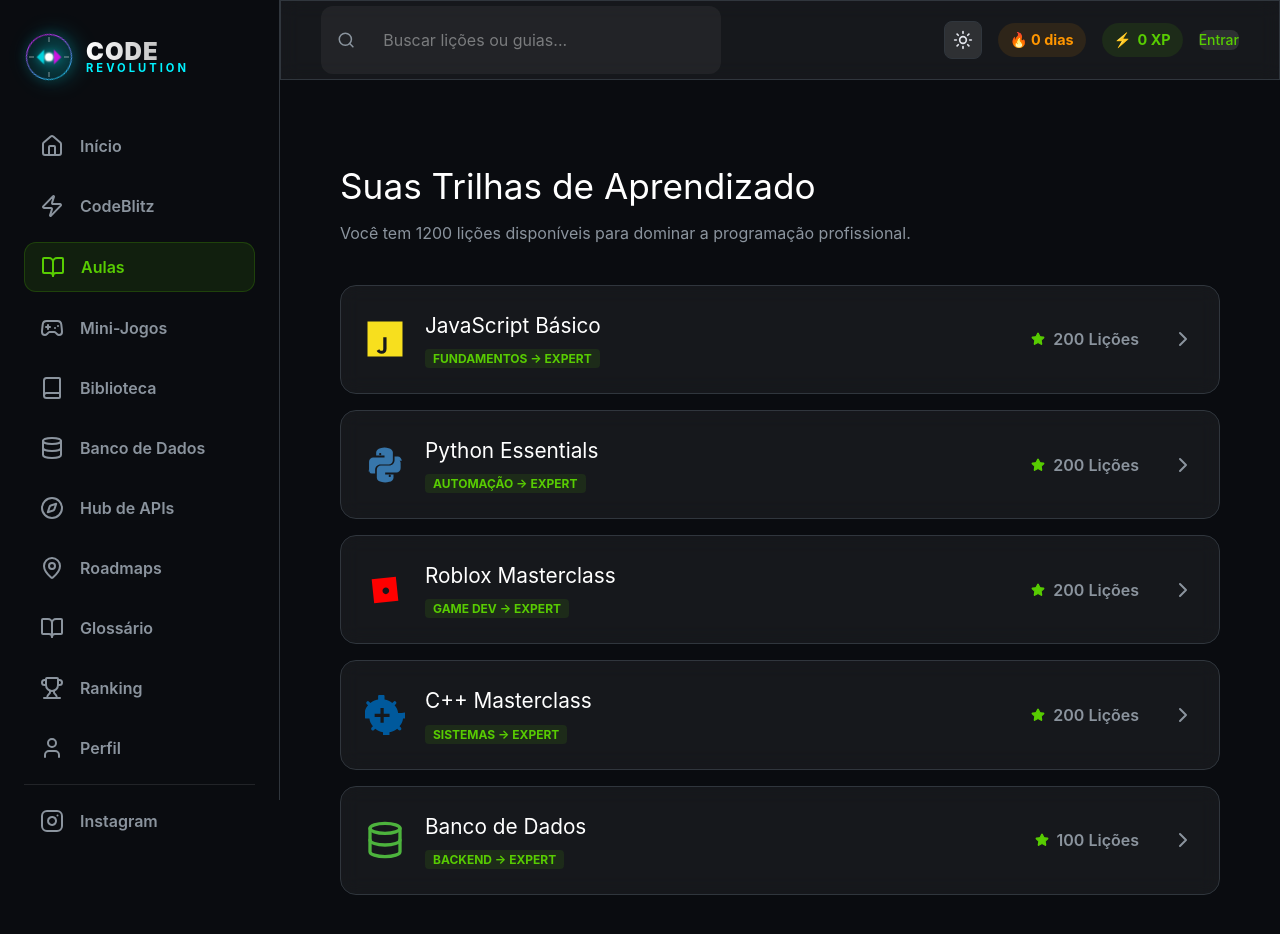
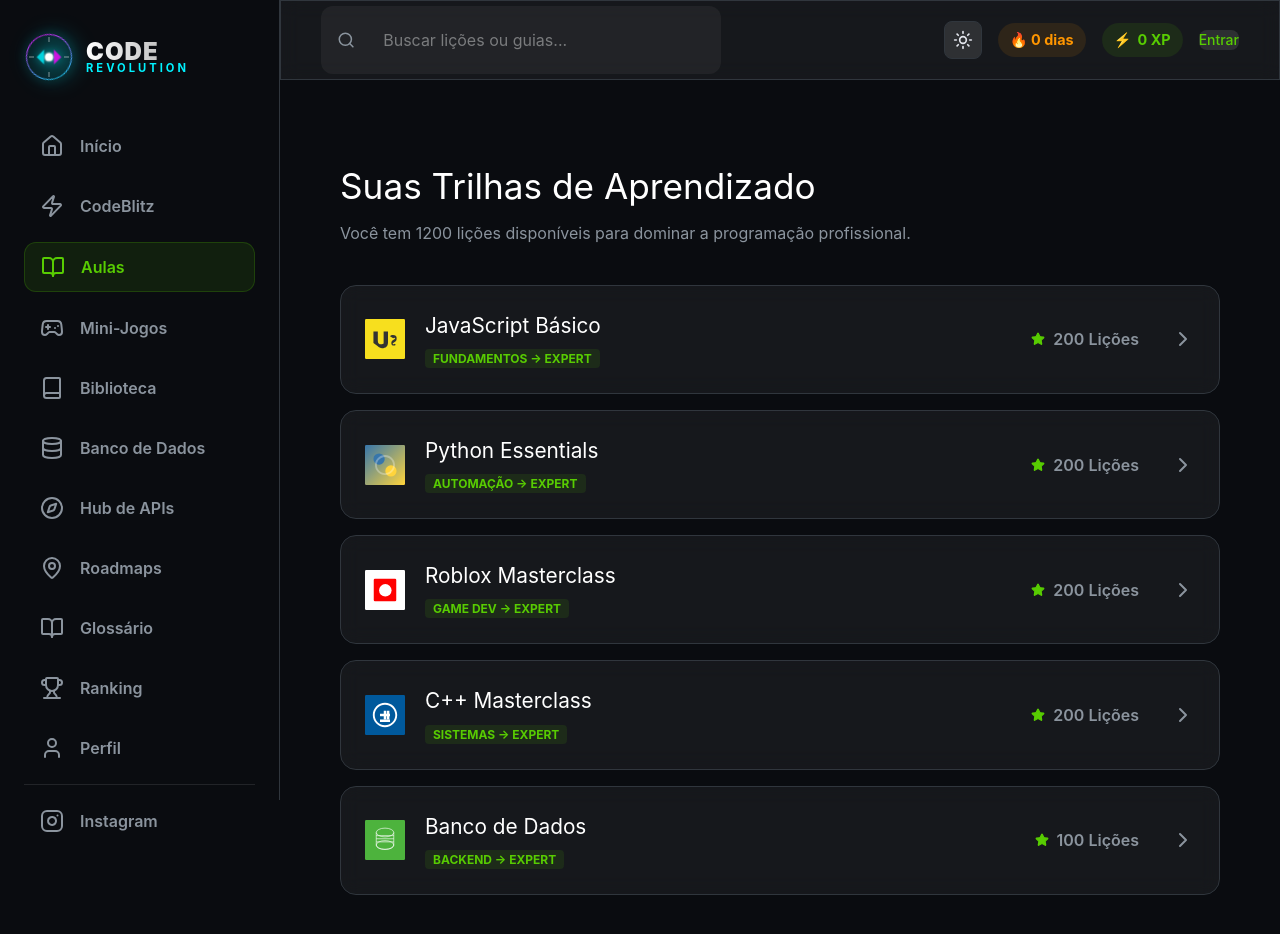
Before and after one commit to GGLEGENDSS/Sites-de-aulas, a React (Vite) app: page /lessons in a window 1280 px wide. Shown: the top 934 px of the page. Built offline with nearby package versions, Linux system fonts and the light colour scheme; no server answers.

Commit message:
Fix: Improved language logos with better colors and visuals for TechIcon component

```diff
--- a/src/components/TechIcon.jsx
+++ b/src/components/TechIcon.jsx
@@ -1,49 +1,77 @@
 const TechIcon = ({ type, size = 32 }) => {
   const icons = {
     javascript: (
-      <svg width={size} height={size} viewBox="0 0 448 512" fill="#f7df1e">
-        <path d="M0 32v448h448V32H0zm243.8 349.4c0 43.6-25.6 63.5-62.9 63.5-33.7 0-53.2-17.4-63.2-38.5l34.3-20.7c6.6 11.7 12.6 21.6 27.1 21.6 13.8 0 22.6-5.4 22.6-26.5V232.6h42.1v148.8zm9.9-148.8h41.7c15 0 26.3 0 35.5 9.2 8.1 8.1 12.3 19.1 12.3 35.8 0 33.7-22.1 48-52.1 48-15.6 0-25-1.9-32.9-4.8v32.9c7.9 2.2 20.3 4.1 36.3 4.1 48.3 0 91-24.1 91-84.1 0-46-30.8-71.9-78.7-71.9-19.1 0-36.9 3.5-53.2 10.8v10z"/>
+      <svg width={size} height={size} viewBox="0 0 128 128" fill="none">
+        <rect width="128" height="128" fill="#f7df1e" rx="4"/>
+        <path d="M27 75V40h14v29.3c0 8.1 4 11.7 10.4 11.7 3.8 0 6.8-1.1 8.2-2.7V40h14v35c0 12.5-7.4 18.3-19 18.3-6 0-10.2-1.9-13.6-5.8l-14-10.5z" fill="#333" />
+        <path d="M101.1 58.8c-.7-4.2-3.6-7.5-11.4-7.5-4.4 0-8.1 1.6-9.9 4l10.5 6.4c.8-1.2 1.7-2 3.5-2 1.8 0 2.8.9 2.8 2.2 0 1.5-1 2.1-2.7 3l-3.7 2.5c-3.6 2.5-6 4.5-6 9.8 0 4.9 3.1 7.6 7.6 7.6 3 0 5.2-.9 6.8-2.8l-4.7-3c-.8 1.2-1.6 1.9-3.1 1.9-1.3 0-2.1-.6-2.1-1.9 0-1.3.8-2 2.7-3.1l3.7-2.5c3.6-2.5 6-4.5 6-9.8z" fill="#333" />
       </svg>
     ),
     python: (
-      <svg width={size} height={size} viewBox="0 0 448 512" fill="#3776ab">
-        <path d="M439.8 200.5c-7.7-30.9-22.3-54.2-53.4-54.2h-40.1v47.4c0 36.8-31.2 67.8-66.8 67.8H172.7c-29.2 0-53.4 25-53.4 54.3v101.8c0 29 25.2 46 53.4 54.3 33.8 9.9 66.3 11.7 106.8 0 26.9-7.8 53.4-23.5 53.4-54.3v-40.7H226.2v-24.9h144.6c26.7 0 53.4-22.9 53.4-55.4V236.4c1.1-13.6-2.2-26.3-14.4-35.9zM285.2 411c-7.9 0-14.4-6.4-14.4-14.4 0-8.1 6.5-14.4 14.4-14.4s14.4 6.4 14.4 14.4c0 8-6.5 14.4-14.4 14.4zM4.1 311.5c7.7 30.9 22.3 54.2 53.4 54.2h40.1v-47.4c0-36.8 31.2-67.8 66.8-67.8h106.8c29.2 0 53.4-25 53.4-54.3V94.3c0-29-25.2-46-53.4-54.3-33.8-9.9-66.3-11.7-106.8 0C137.5 47.8 111 63.5 111 94.3v40.7h106.8v24.9H73.2c-26.7 0-53.4 22.9-53.4 55.4v101.8c-1.1 13.6 2.2 26.3 14.4 35.9l-10.1-1.3zM162.7 101c7.9 0 14.4 6.4 14.4 14.4 0 8.1-6.5 14.4-14.4 14.4s-14.4-6.4-14.4-14.4c0-8 6.4-14.4 14.4-14.4z"/>
+      <svg width={size} height={size} viewBox="0 0 128 128" fill="none">
+        <linearGradient id="pythonGrad" x1="0%" y1="0%" x2="100%" y2="100%">
+          <stop offset="0%" style={{stopColor: '#3776ab', stopOpacity: 1}} />
+          <stop offset="100%" style={{stopColor: '#ffd43b', stopOpacity: 1}} />
+        </linearGradient>
+        <rect width="128" height="128" fill="url(#pythonGrad)" rx="4"/>
+        <circle cx="45" cy="45" r="18" fill="#3776ab"/>
+        <circle cx="83" cy="83" r="18" fill="#ffd43b"/>
+        <path d="M64 32c-17.7 0-32 14.3-32 32s14.3 32 32 32 32-14.3 32-32-14.3-32-32-32zm0 58c-14.3 0-26-11.7-26-26s11.7-26 26-26 26 11.7 26 26-11.7 26-26 26z" fill="#fff" opacity="0.3"/>
       </svg>
     ),
     java: (
-      <svg width={size} height={size} viewBox="0 0 384 512" fill="#ed1d25">
-        <path d="M277.74 312.9c9.8-6.7 15.1-11.2 15.1-11.2s-24-3.4-44.6.4c-20.6 3.8-31.4 10.3-31.4 10.3s6.3 1.1 16.7 1.1c10.4-.1 24.3-1.6 44.2-.6zM320 224s-32-8-64-8-64 8-104 24c-11.9 4.8-21.7 8.9-29.3 12.1-4.1-12.7-5.9-27.1-4.7-42.3.8-11.3 4.6-21.6 9.3-30.8 4.2-8.1 10.8-15.3 19.3-21.2 12.1-8.5 28.1-12.8 46-12.8 46.5 10.1 13.2 5.9 25.1 14.7 34.6 25.4 2.1 2.3 4 4.8 5.8 7.3l23.5-14c-1.2-2.1-2.5-4-3.9-6-13.6-18-31-32.9-51.1-43.7-22.3-12-46.7-18-72.2-18-28.9 0-53.9 6.8-73.4 20.2-13.2 9.1-23.5 20.4-30.2 33.3-7.5 14.5-11.9 29.8-13.2 45.4-3.1 36.3 6.9 66.9 24.9 89.2-18 8.6-32.6 18.2-42.3 28.5-12.3 13.1-18.7 28-18.7 44 0 30.6 22.9 57.3 64.5 75.3 40.5 17.5 94.6 26.4 152.1 25.1 82.2-1.8 141.5-20.9 167-53.7 15.4-19.8 19.1-42.2 11-66.6-4.9-14.7-15.5-28.7-30.8-41.2V224zm-44.6 160.7c-17.7 22.7-65.7 36.6-130.6 38-42.1.9-81.8-4.7-111.9-15.8-27.3-10.1-42.2-24-42.2-39.3 0-8.7 4.1-16.7 11.5-23.8 8.1-7.8 20.3-14.8 35.8-21 17.6-7 39.5-13.1 63.8-18.3 4.2 4.4 8.7 8.9 13.4 13.2 24 22 55.4 34.2 88.5 34.2 18.6 0 36.8-4 53.6-11.6 13.7-6.2 26-15.1 36.1-26.1 11.2 12.3 17.5 26.7 18 43 1 10.7-1.4 20.4-6 27.6zm-20.1-125.6s-15.4-2.8-31-2.8c-12.9 0-26.6 2-39.9 6.2-7.5 2.4-15.3 5.4-22.1 9.1-2.2-1.9-4.4-3.8-6.5-5.9-10.3-10.4-17.5-21.8-21.5-33.6 10.1-3.6 21-6.8 32.5-9.3 11.5-2.5 23.4-3.8 35.3-3.8 25.9 0 50.8 6.4 75.6 19.5-1.9 2-3.8 4.1-5.6 6.3-5.2 6.5-10.5 10.1-16.8 14.3z"/>
+      <svg width={size} height={size} viewBox="0 0 128 128" fill="none">
+        <rect width="128" height="128" fill="#ed1d25" rx="4"/>
+        <path d="M48 87c1.6 2.2 4.8 4.3 8.8 4.3 2.4 0 4.8-.8 4.8-3 0-2.1-1.9-3-5.2-4.3L54 83c-5.1-2.1-8.5-5.3-8.5-11.5 0-7.2 5.5-12.7 14.4-12.7 6.2 0 10.6 2.1 13.5 6.5l-7.4 4.7c-1.2-1.9-4-4-6.1-4-2.7 0-4.8 1.6-4.8 4 0 2.7 2.2 3.8 5.8 5.2l3.4 1.4c8.1 3.3 11.5 8 11.5 15 0 8.5-6.7 13.5-15.7 13.5-8.8 0-14.1-4.2-16.3-9l7.8-4.5z" fill="#fff"/>
+        <path d="M86 87c1.6 2.2 4.8 4.3 8.8 4.3 2.4 0 4.8-.8 4.8-3 0-2.1-1.9-3-5.2-4.3l-3.2-1.3c-5.1-2.1-8.5-5.3-8.5-11.5 0-7.2 5.5-12.7 14.4-12.7 6.2 0 10.6 2.1 13.5 6.5l-7.4 4.7c-1.2-1.9-4-4-6.1-4-2.7 0-4.8 1.6-4.8 4 0 2.7 2.2 3.8 5.8 5.2l3.4 1.4c8.1 3.3 11.5 8 11.5 15 0 8.5-6.7 13.5-15.7 13.5-8.8 0-14.1-4.2-16.3-9l7.8-4.5z" fill="#fff"/>
       </svg>
     ),
     lua: (
-      <svg width={size} height={size} viewBox="0 0 24 24" fill="#000080">
-        <circle cx="12" cy="12" r="10" stroke="#fff" strokeWidth="2" />
-        <circle cx="16" cy="8" r="3" fill="#fff" />
+      <svg width={size} height={size} viewBox="0 0 128 128" fill="none">
+        <rect width="128" height="128" fill="#000080" rx="4"/>
+        <circle cx="64" cy="64" r="35" fill="#fff"/>
+        <circle cx="64" cy="64" r="30" fill="none" stroke="#000080" strokeWidth="3"/>
+        <circle cx="85" cy="48" r="8" fill="#000080"/>
+        <circle cx="43" cy="48" r="8" fill="#000080"/>
+        <path d="M50 85c8 5 14 5 28 0" fill="none" stroke="#000080" strokeWidth="3" strokeLinecap="round"/>
       </svg>
     ),
     roblox: (
-      <svg width={size} height={size} viewBox="0 0 24 24" fill="#ff0000">
-        <path d="M18.5 4L20 18.5L5.5 20L4 5.5L18.5 4ZM14.5 12.5C14.5 11.4 13.6 10.5 12.5 10.5C11.4 10.5 10.5 11.4 10.5 12.5C10.5 13.6 11.4 14.5 12.5 14.5C13.6 14.5 14.5 13.6 14.5 12.5Z" />
+      <svg width={size} height={size} viewBox="0 0 128 128" fill="none">
+        <rect width="128" height="128" fill="#fff" rx="4"/>
+        <rect x="28" y="28" width="72" height="72" fill="#ff0000" rx="4"/>
+        <rect x="35" y="35" width="58" height="58" fill="#ff0000" rx="3"/>
+        <circle cx="65" cy="65" r="20" fill="#fff"/>
       </svg>
     ),
     cpp: (
-      <svg width={size} height={size} viewBox="0 0 24 24" fill="#00599C">
-        <path d="M22.01 10.82h-2.12c-.22-1.77-.97-3.37-2.12-4.63l.79-.79c.39-.39.39-1.02 0-1.41a.996.996 0 0 0-1.41 0l-.79.79c-1.26-1.15-2.86-1.9-4.63-2.12V.53C11.73.23 11.5 0 11.2 0H8.39c-.3 0-.53.23-.53.53v2.12c-1.77.22-3.37.97-4.63 2.12l-.79-.79a.996.996 0 0 0-1.41 0c-.39.39-.39 1.02 0 1.41l.79.79c-1.15 1.26-1.9 2.86-2.12 4.63H.53C.23 10.27 0 10.5 0 10.8v2.81c0 .3.23.53.53.53h2.12c.22 1.77.97 3.37 2.12 4.63l-.79.79c-.39.39-.39 1.02 0 1.41a.996.996 0 0 0 1.41 0l.79-.79c1.26 1.15 2.86 1.9 4.63 2.12v2.12c0 .3.23.53.53.53h2.81c.3 0 .53-.23.53-.53v-2.12c1.77-.22 3.37-.97 4.63-2.12l.79.79c.39.39 1.02.39 1.41 0 .39-.39.39-1.02 0-1.41l-.79-.79c1.15-1.26 1.9-2.86 2.12-4.63h2.12c.3 0 .53-.23.53-.53v-2.81c0-.3-.23-.53-.53-.53zM11.23 11.23h3.5v1.94h-3.5v3.5h-1.94v-3.5h-3.5v-1.94h3.5v-3.5h1.94v3.5z"/>
+      <svg width={size} height={size} viewBox="0 0 128 128" fill="none">
+        <rect width="128" height="128" fill="#00599C" rx="4"/>
+        <path d="M64 25c21.5 0 39 17.5 39 39s-17.5 39-39 39-39-17.5-39-39 17.5-39 39-39zm0 6c-18.2 0-33 14.8-33 33s14.8 33 33 33 33-14.8 33-33-14.8-33-33-33z" fill="#fff"/>
+        <path d="M48 60h32v8H48zm0 18h32v8H48z" fill="#fff"/>
+        <path d="M70 50v28h8V50zm-10 0v28h8V50z" fill="#fff"/>
       </svg>
     ),
     database: (
-      <svg width={size} height={size} viewBox="0 0 24 24" fill="none" stroke="#4db33d" strokeWidth="2" strokeLinecap="round" strokeLinejoin="round">
-        <ellipse cx="12" cy="5" rx="9" ry="3"/>
-        <path d="M3 5v14c0 1.66 4 3 9 3s9-1.34 9-3V5"/>
-        <path d="M3 12c0 1.66 4 3 9 3s9-1.34 9-3"/>
+      <svg width={size} height={size} viewBox="0 0 128 128" fill="none">
+        <rect width="128" height="128" fill="#4db33d" rx="4"/>
+        <ellipse cx="64" cy="40" rx="28" ry="14" fill="none" stroke="#fff" strokeWidth="2"/>
+        <path d="M36 40v40c0 7.7 12.5 14 28 14s28-6.3 28-14V40" fill="none" stroke="#fff" strokeWidth="2"/>
+        <ellipse cx="64" cy="80" rx="28" ry="14" fill="none" stroke="#fff" strokeWidth="2"/>
+        <line x1="36" y1="50" x2="92" y2="50" stroke="#fff" strokeWidth="2"/>
+        <line x1="36" y1="60" x2="92" y2="60" stroke="#fff" strokeWidth="2"/>
+        <line x1="36" y1="70" x2="92" y2="70" stroke="#fff" strokeWidth="2"/>
       </svg>
     ),
     architecture: (
-      <svg width={size} height={size} viewBox="0 0 24 24" fill="none" stroke="var(--primary)" strokeWidth="2" strokeLinecap="round" strokeLinejoin="round">
-        <rect x="2" y="2" width="20" height="8" rx="2" ry="2" />
-        <rect x="2" y="14" width="20" height="8" rx="2" ry="2" />
-        <line x1="6" y1="6" x2="6" y2="6" />
-        <line x1="6" y1="18" x2="6" y2="18" />
+      <svg width={size} height={size} viewBox="0 0 128 128" fill="none" stroke="var(--primary)" strokeWidth="2" strokeLinecap="round" strokeLinejoin="round">
+        <rect x="16" y="16" width="48" height="32" rx="4" ry="4" />
+        <rect x="64" y="16" width="48" height="32" rx="4" ry="4" />
+        <rect x="16" y="64" width="48" height="32" rx="4" ry="4" />
+        <rect x="64" y="64" width="48" height="32" rx="4" ry="4" />
+        <line x1="40" y1="48" x2="40" y2="64" />
+        <line x1="88" y1="48" x2="88" y2="64" />
+        <line x1="40" y1="96" x2="88" y2="96" />
       </svg>
     )
   };
--- a/src/pages/Ranking.jsx
+++ b/src/pages/Ranking.jsx
@@ -12,11 +12,11 @@
   const [userRank, setUserRank] = useState(null);
 
   const languages = [
-    { id: 'javascript', name: '📘 JavaScript', icon: '🟨' },
-    { id: 'python', name: '🐍 Python', icon: '🔵' },
-    { id: 'cpp', name: '⚙️ C++', icon: '🔴' },
-    { id: 'lua', name: '🎮 Lua/Roblox', icon: '⚪' },
-    { id: 'database', name: '🗄️ Banco de Dados', icon: '🟢' }
+    { id: 'javascript', name: 'JavaScript', icon: '🟨', color: '#f7df1e' },
+    { id: 'python', name: 'Python', icon: '🐍', color: '#3776ab' },
+    { id: 'cpp', name: 'C++', icon: '⚙️', color: '#00599C' },
+    { id: 'lua', name: 'Lua/Roblox', icon: '🎮', color: '#000080' },
+    { id: 'database', name: 'Banco de Dados', icon: '🗄️', color: '#4db33d' }
   ];
 
   // Função para obter todos os usuários com todas as métricas
@@ -157,8 +157,13 @@
               key={lang.id}
               className={`lang-btn ${languageFilter === lang.id ? 'active' : ''}`}
               onClick={() => setLanguageFilter(lang.id)}
+              style={{
+                borderColor: languageFilter === lang.id ? lang.color : 'rgba(255, 255, 255, 0.1)',
+                backgroundColor: languageFilter === lang.id ? `${lang.color}20` : 'rgba(255, 255, 255, 0.05)',
+                color: languageFilter === lang.id ? lang.color : 'rgba(255, 255, 255, 0.7)'
+              }}
             >
-              {lang.icon} {lang.name}
+              <span style={{ fontSize: '1.3em' }}>{lang.icon}</span> {lang.name}
             </button>
           ))}
         </div>
```
